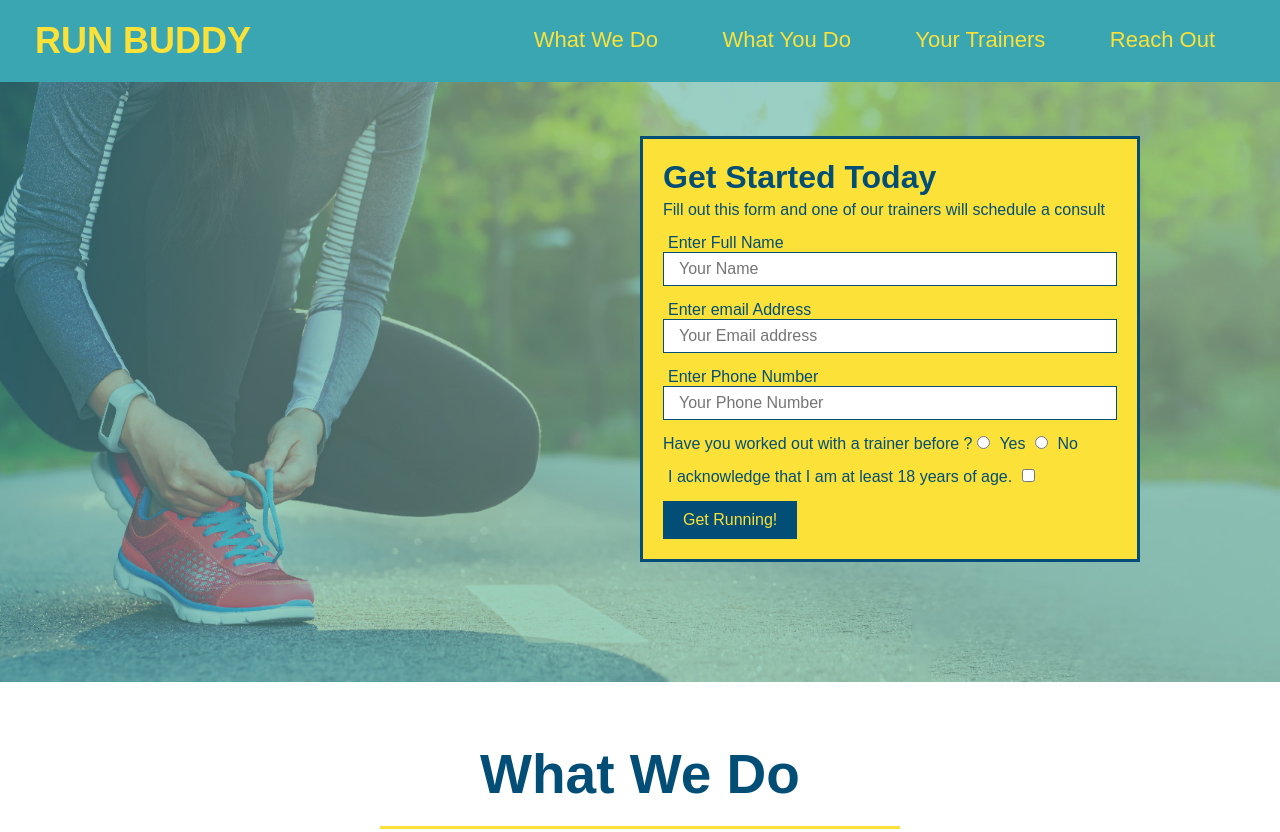
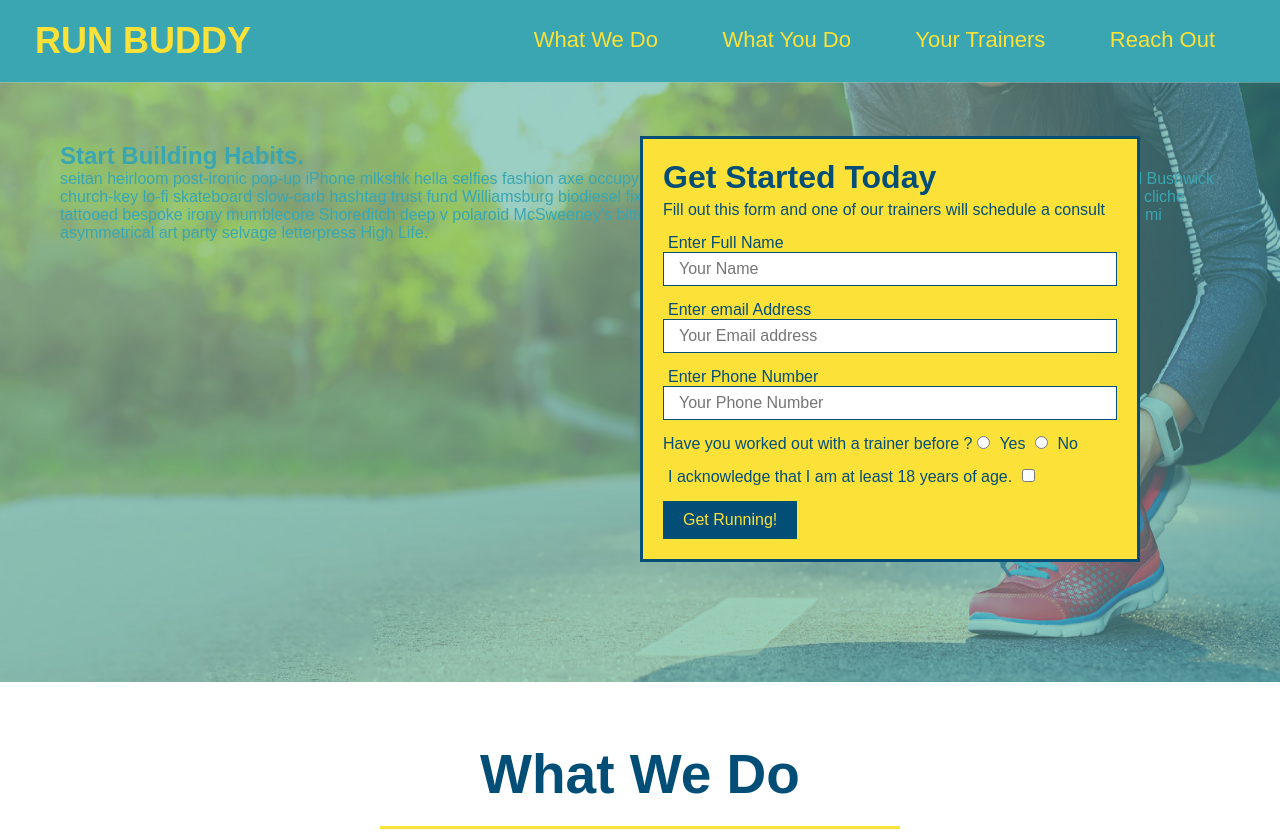
Before and after one commit to Jashcraft/run-buddy, a plain HTML site: page index.html in a window 1280 px wide. Shown: the top 832 px of the page. Drawn offline with Linux system fonts and the light colour scheme.

Commit message:
add content to hero, replace image

```diff
--- a/assets/css/style.css
+++ b/assets/css/style.css
@@ -24,7 +24,7 @@ section {
 
 /*Hero styling*/
 .hero {
-    background-image: url("../images/hero-bg.jpg");
+    background-image: url("../images/flipped-hero-image.jpg");
     background-size: cover;
     background-position: center;
     height: 600px;
--- a/index.html
+++ b/index.html
@@ -36,6 +36,10 @@
 
     <!-- hero/jumbotron-->
     <section class="hero">
+        <div class="hero-cta">
+            <h2>Start Building Habits.</h2>
+            <p>seitan heirloom post-ironic pop-up iPhone mlkshk hella selfies fashion axe occupy readymade put a bird on it messenger bag Wes Anderson Schlitz plaid Bushwick church-key lo-fi skateboard slow-carb hashtag trust fund Williamsburg biodiesel fixie farm-to-table 8-bit banjo XOXO Banksy chillwave bicycle rights retro cliche tattooed bespoke irony mumblecore Shoreditch deep v polaroid McSweeney's bitters cray gentrify tofu Marfa you probably haven't heard of them yr banh mi asymmetrical art party selvage letterpress High Life.</p>
+        </div>
         <div class="hero-form">
             <h3>Get Started Today</h3>
             <p>Fill out this form and one of our trainers will schedule a consult</p>
```
Also changed, not shown: assets/images/flipped-hero-image.jpg (added).
